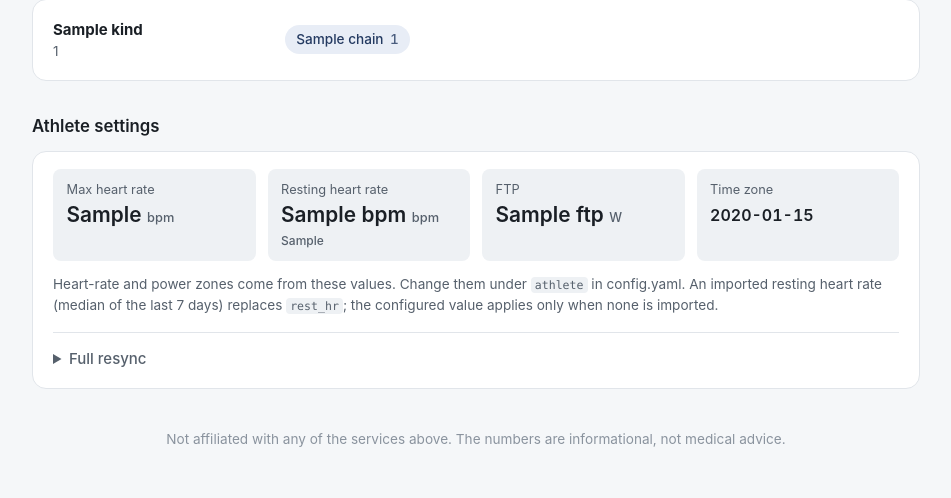
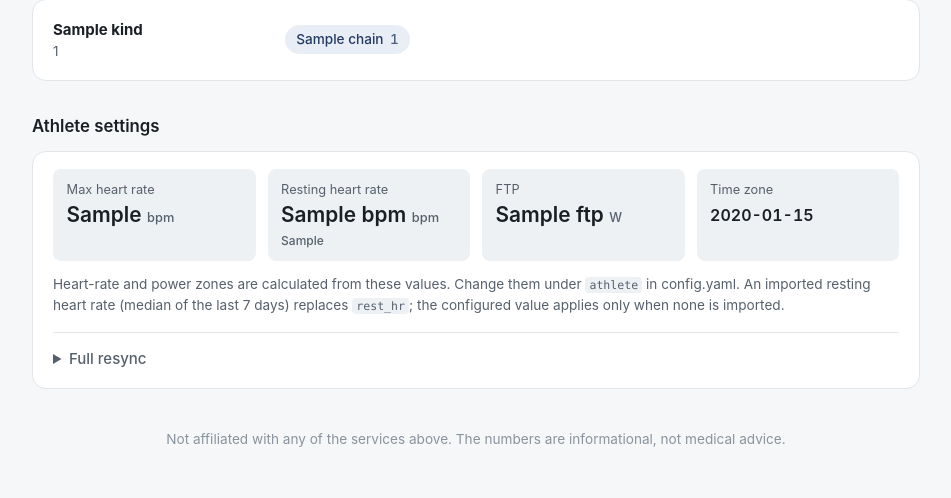
Before and after one commit to mkuf/TrainingPulse, a FastAPI app: template app/templates/index.html in a window 1280 px wide. Shown: the part 743-1241 px from the top of the page, without its empty margins (164-1115 px from the left). Run offline with FastAPI, Linux system fonts and the light colour scheme; the template is opened without the code that fills it: most values are stand-ins (such as "Sample title", 1, 10 or a date in 2020); parts of the project's set-up code (start-up, migrations or seed data) failed here and were passed over.

Commit message:
ui: fix wording

```diff
--- a/app/templates/index.html
+++ b/app/templates/index.html
@@ -25,7 +25,7 @@
                 <div><dt>FTP</dt><dd>{{ athlete.ftp }} <span>W</span></dd></div>
                 <div><dt>Time zone</dt><dd class="small-value">{{ athlete.timezone }}</dd></div>
             </dl>
-            <p class="muted small">Heart-rate and power zones come from these values. Change them under <code>athlete</code> in config.yaml. An imported resting heart rate (median of the last 7 days) replaces <code>rest_hr</code>; the configured value applies only when none is imported.</p>
+            <p class="muted small">Heart-rate and power zones are calculated from these values. Change them under <code>athlete</code> in config.yaml. An imported resting heart rate (median of the last 7 days) replaces <code>rest_hr</code>; the configured value applies only when none is imported.</p>
 
             <details class="advanced">
                 <summary>Full resync</summary>
```
